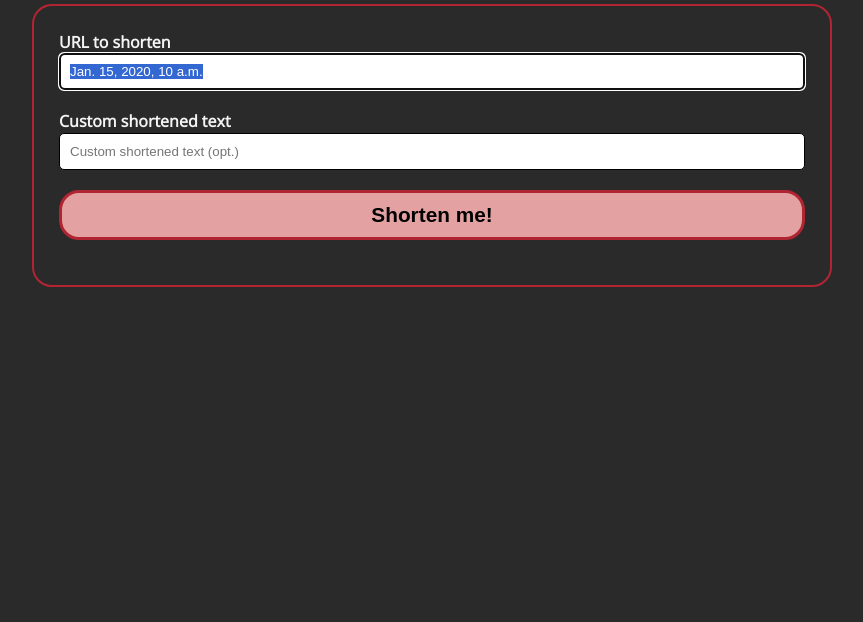
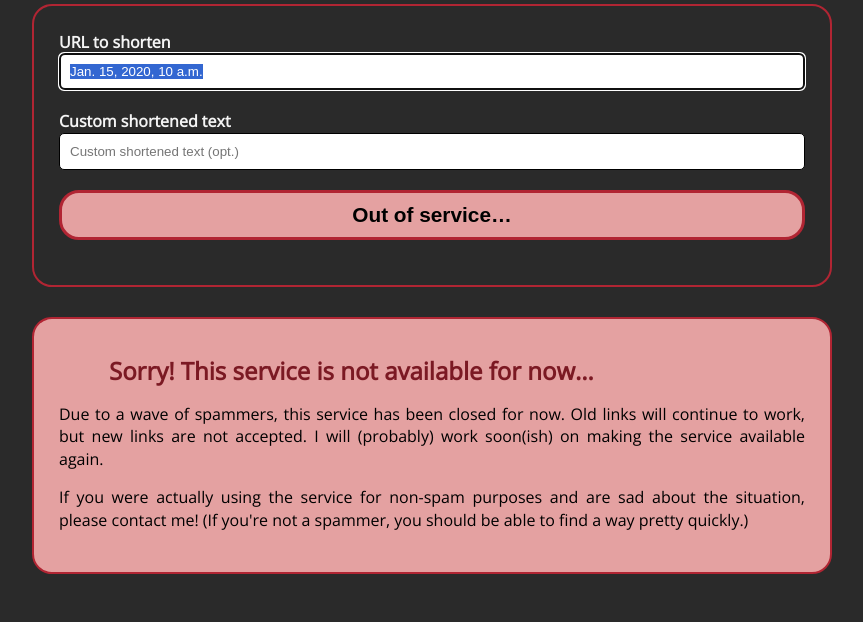
Before and after one commit to tobast/yadus, a Django app: template yadus/shortener/templates/shortener/index.html in a window 1280 px wide. Shown: the part 186-808 px from the top of the page, without its empty margins (208-1071 px from the left). Before the commit the page ends 473 px from the top, so only its background shows below. Run offline with Django 3.2, Linux system fonts and the light colour scheme; the template is opened without the code that fills it: most values are stand-ins (such as "Sample title", 1, 10 or a date in 2020); some web fonts are replaced.

Commit message:
Add ALLOW_NEW_SHORTENED setting

```diff
--- a/yadus/shortener/static/css/yadus.css
+++ b/yadus/shortener/static/css/yadus.css
@@ -65,6 +65,20 @@ label {
     background-color: #ffb3b4;
 }
 
+.outofservice {
+    margin-top: 30px;
+    border: 2px solid #b12533;
+    border-radius: 20px;
+    padding: 25px;
+    background-color: #e4a1a1;
+    color: black;
+    text-align: justify;
+}
+
+.outofservice>h2 {
+    color: #7b1923;
+}
+
 #info {
     float: right;
     font-size: 0.7em;
--- a/yadus/shortener/templates/shortener/index.html
+++ b/yadus/shortener/templates/shortener/index.html
@@ -32,11 +32,34 @@
   </div>
   <input type="hidden" name="human" value="">
   <input type="hidden" name="timestamp" id="timestamp_field" value="">
+  {% if ALLOW_NEW_SHORTENED %}
   <input type="submit"
          class="button"
          value="{% trans "Shorten me!" %}"
          id="input-submit">
+  {% else %}
+  <input type="button"
+         class="button"
+         disabled=""
+         value="{% trans "Out of service…" %}"
+         id="input-submit">
+  {% endif %}
 </form>
+
+{% if not ALLOW_NEW_SHORTENED %}
+<div class="outofservice">
+  <h2>Sorry! This service is not available for now…</h2>
+  <p>Due to a wave of spammers, this service has been closed for now. Old links will
+  continue to work, but new links are not accepted. I will (probably) work soon(ish) on
+  making the service available again.</p>
+
+  <p>If you were actually using the service for
+  non-spam purposes and are sad about the situation, please contact me! (If you're not
+  a spammer, you should be able to find a way pretty quickly.)
+  </p>
+</div>
+{% endif %}
+
 
 <script>
   var domReady = function(callback) {
--- a/yadus/shortener/views.py
+++ b/yadus/shortener/views.py
@@ -1,3 +1,4 @@
+from django.conf import settings
 from django.http import HttpResponse
 from django.http import HttpResponseForbidden
 from django.http import HttpResponseBadRequest
@@ -43,6 +44,8 @@ def index(request, created_slug=None, err=None, status=200):
 @csrf_exempt
 def submit(request):
     """ Inserts the request in database """
+    if not settings.ALLOW_NEW_SHORTENED:
+        return HttpResponseForbidden("New shortened URLs are not currently allowed.")
     human = request.POST.get("human") is not None
 
     try:
```
Also changed, not shown: yadus/yadus/context_processors.py (added, +7 -0 lines), yadus/yadus/settings/common.py (+36 -34 lines).
